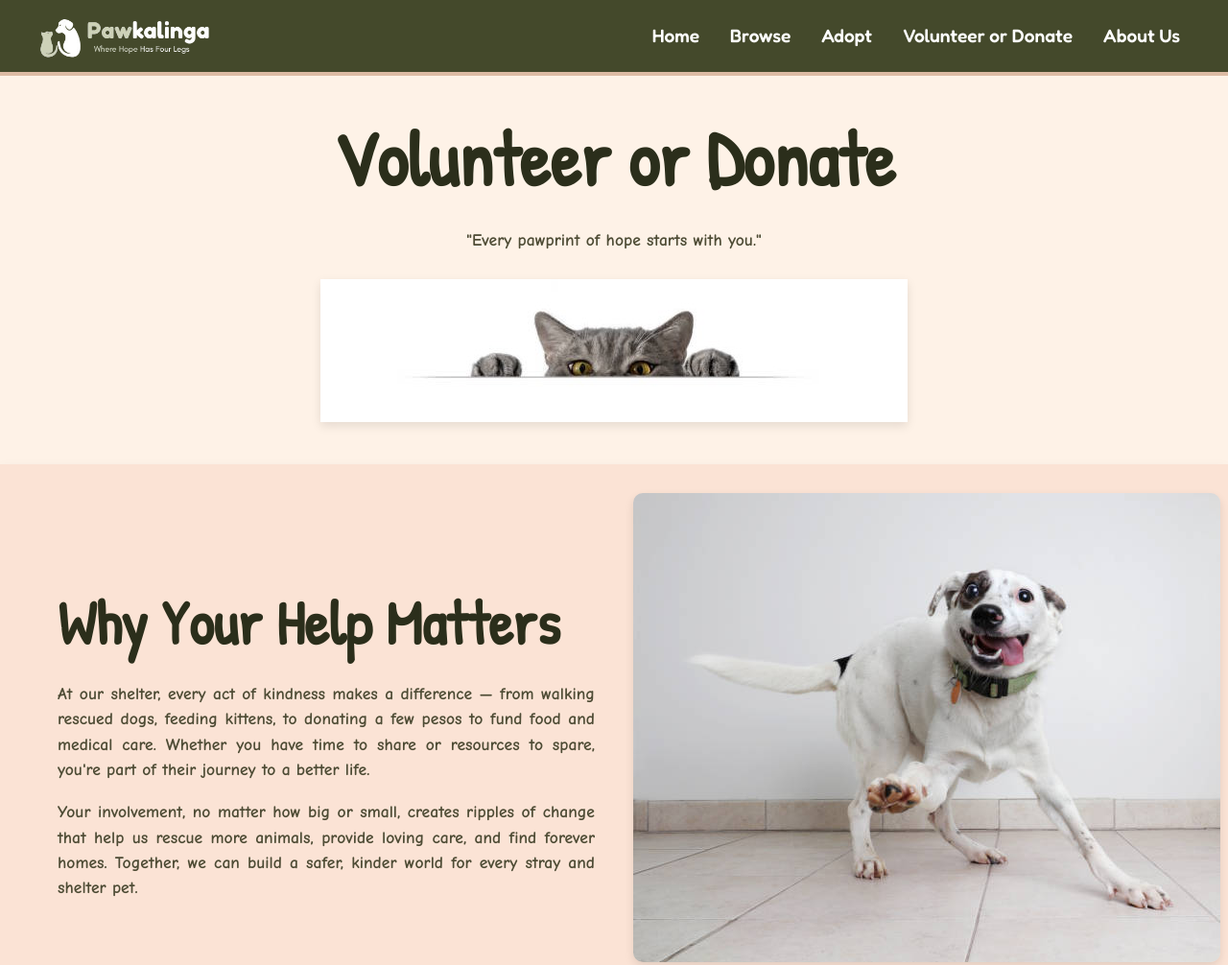
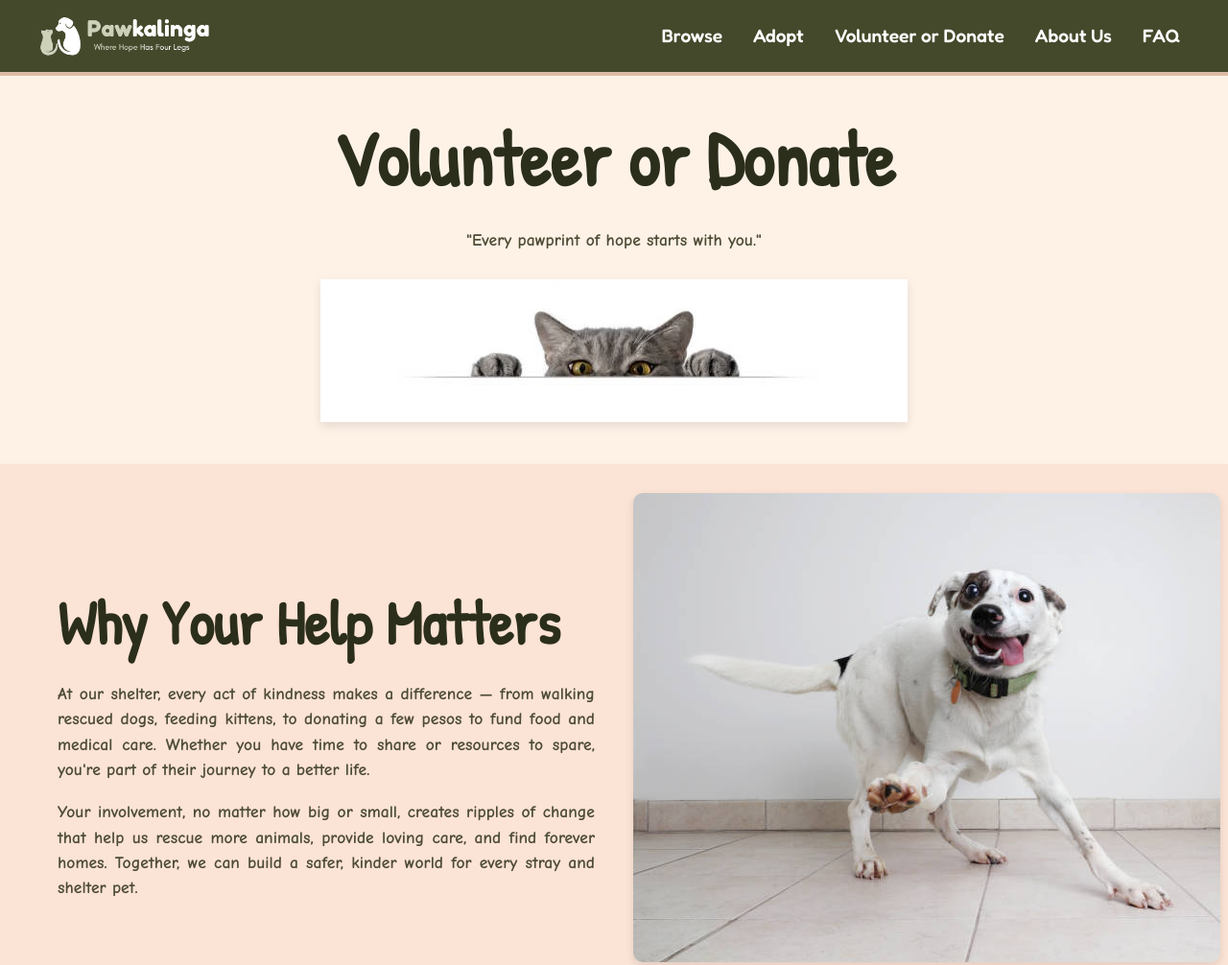
Before and after one commit to donitatumulak/donitatumulak.github.io, a plain HTML site: page volunteer.html in a window 1280 px wide. Shown: the top 1006 px of the page at 96% size. Drawn offline with Linux system fonts and the light colour scheme.

Commit message:
Update volunteer.html

```diff
--- a/volunteer.html
+++ b/volunteer.html
@@ -16,15 +16,17 @@
     <header>
       <nav>
         <div class="logo-container">
-          <img src="pawkalinga-photos/pawkalinga-logo.png" alt="Pawkalinga Logo" class="nav-logo">
+          <a href="index.html">
+             <img src="pawkalinga-photos/pawkalinga-logo.png" alt="Pawkalinga Logo" class="nav-logo" />
+          </a>
         </div>
         <div class="menu-toggle" id="mobileMenu">&#9776;</div>
         <ul class="nav-list">
-          <li><a href="index.html">Home</a></li>
           <li><a href="browse.html">Browse</a></li>
           <li><a href="adopt.html">Adopt</a></li>
           <li><a href="volunteer.html">Volunteer or Donate</a></li>
           <li><a href="about-us.html">About Us</a></li>
+          <li><a href="faq.html">FAQ</a></li>
         </ul>
       </nav>
     </header>
```
